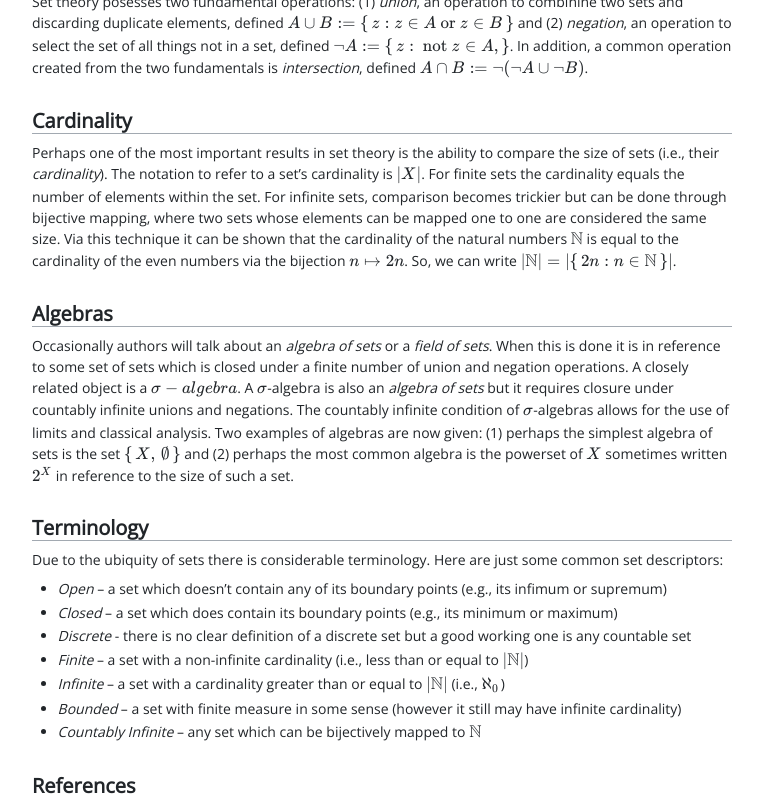
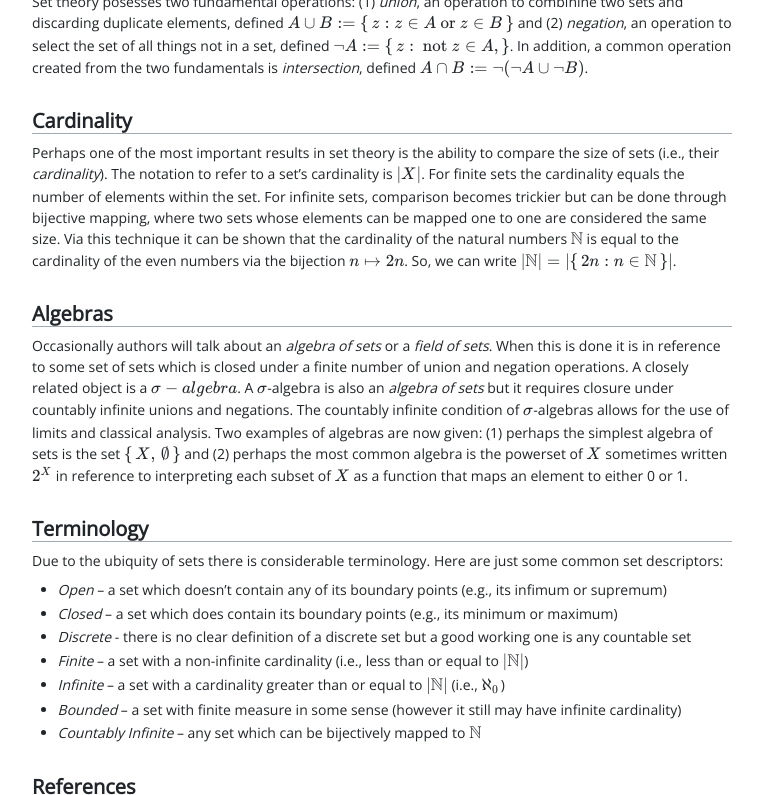
Before and after one commit to mrucker/mrucker.github.io, a Jekyll site: the page built from _posts/2020-03-14-a-set-theory-primer.md, in a window 1280 px wide and 900 px high, scrolled down 1043 px, cut to the strip 0-795 px from the top of the window. Shown: the whole strip, without its empty margins (69-832 px from the left). Built offline with Jekyll 4.4.1, drawn with Linux system fonts in a browser that asks for light colours; nearby versions of some CDN libraries.

Commit message:
a small further explanation

```diff
--- a/_posts/2020-03-14-a-set-theory-primer.md
+++ b/_posts/2020-03-14-a-set-theory-primer.md
@@ -29,7 +29,7 @@ Perhaps one of the most important results in set theory is the ability to compar
 
 # Algebras
 
-Occasionally authors will talk about an *algebra of sets* or a *field of sets*. When this is done it is in reference to some set of sets which is closed under a finite number of union and negation operations. A closely related object is a \\(\sigma-algebra\\). A \\(\sigma\\)-algebra is also an *algebra of sets* but it requires closure under countably infinite unions and negations. The countably infinite condition of \\(\sigma\\)-algebras allows for the use of limits and classical analysis. Two examples of algebras are now given: (1) perhaps the simplest algebra of sets is the set \\(\lbrace\, X,\,\empty\,\rbrace\\) and (2) perhaps the most common algebra is the powerset of \\(X\\) sometimes written \\(2^X\\) in reference to the size of such a set.
+Occasionally authors will talk about an *algebra of sets* or a *field of sets*. When this is done it is in reference to some set of sets which is closed under a finite number of union and negation operations. A closely related object is a \\(\sigma-algebra\\). A \\(\sigma\\)-algebra is also an *algebra of sets* but it requires closure under countably infinite unions and negations. The countably infinite condition of \\(\sigma\\)-algebras allows for the use of limits and classical analysis. Two examples of algebras are now given: (1) perhaps the simplest algebra of sets is the set \\(\lbrace\, X,\,\empty\,\rbrace\\) and (2) perhaps the most common algebra is the powerset of \\(X\\) sometimes written \\(2^X\\) in reference to interpreting each subset of \\(X\\) as a function that maps an element to either 0 or 1.
 
 # Terminology
 
```
